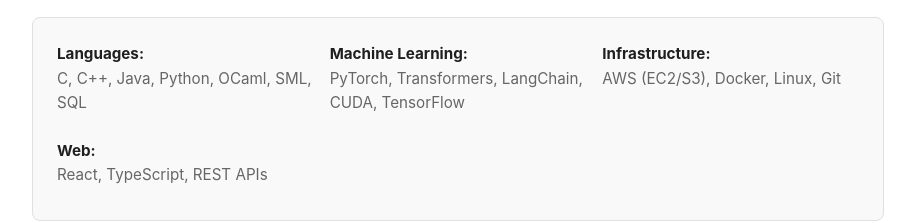
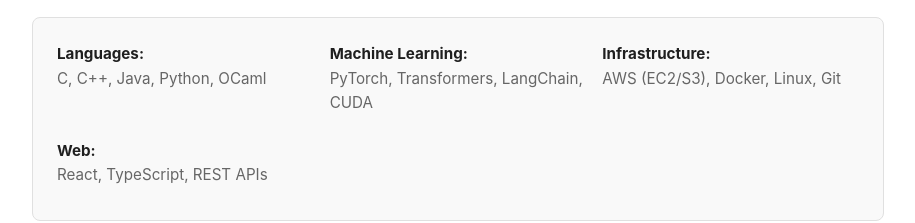
Before and after one commit to ErkeXia/ErkeXia.github.io, a plain HTML site: page index.html in a window 1280 px wide. Shown: the part 1902-2125 px from the top of the page, without its empty margins (182-1097 px from the left). Drawn offline with Linux system fonts and the light colour scheme.

Commit message:
Remove languages and frameworks from index.html

```diff
--- a/index.html
+++ b/index.html
@@ -304,11 +304,11 @@
         <ul style="list-style: none; padding: 0; display: grid; grid-template-columns: repeat(auto-fit, minmax(200px, 1fr)); gap: 16px;">
           <li>
             <strong>Languages:</strong><br>
-            <span style="color:var(--muted)">C, C++, Java, Python, OCaml, SML, SQL</span>
+            <span style="color:var(--muted)">C, C++, Java, Python, OCaml</span>
           </li>
           <li>
             <strong>Machine Learning:</strong><br>
-            <span style="color:var(--muted)">PyTorch, Transformers, LangChain, CUDA, TensorFlow</span>
+            <span style="color:var(--muted)">PyTorch, Transformers, LangChain, CUDA</span>
           </li>
           <li>
             <strong>Infrastructure:</strong><br>
```
